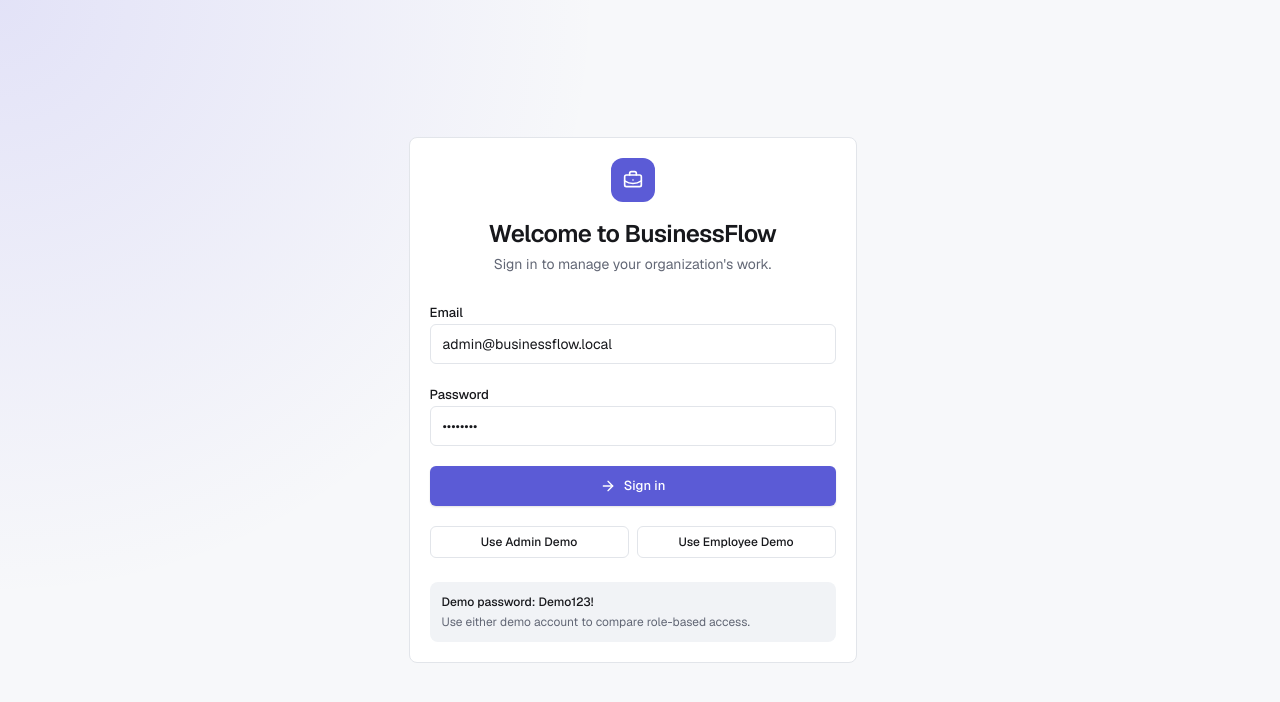
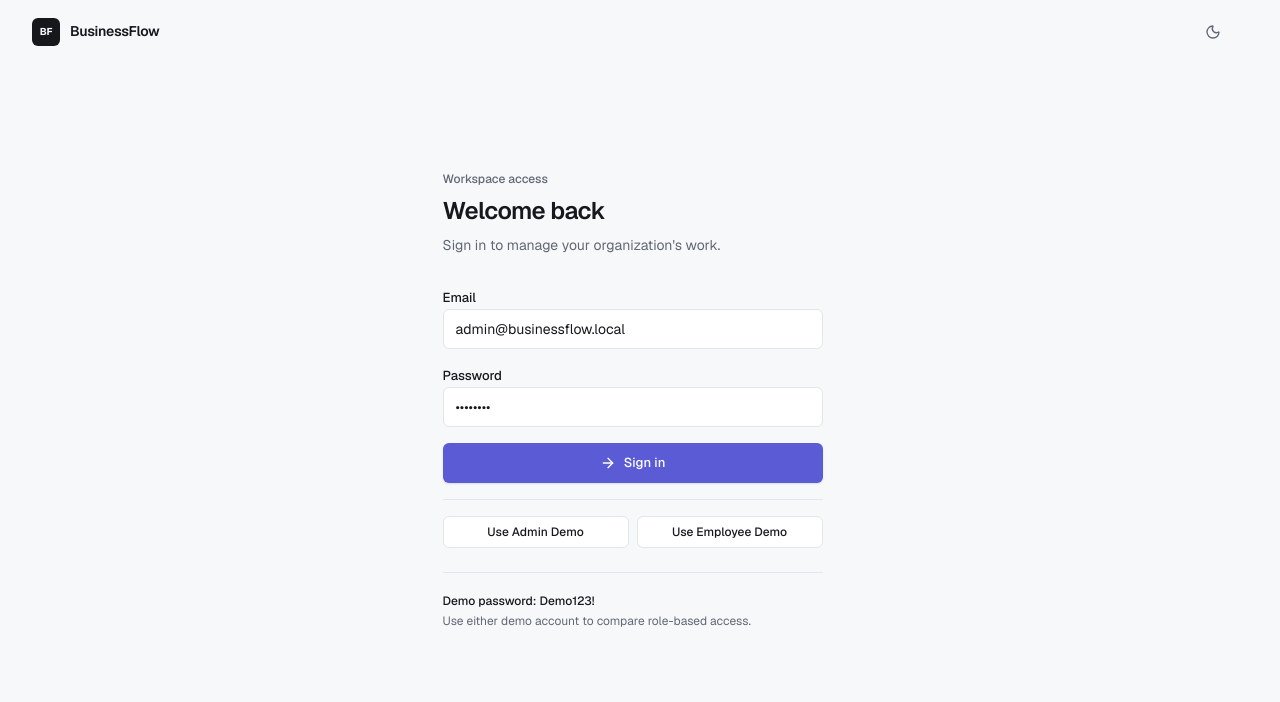
Before and after one commit to K-Kabak/businessflow, a Next.js app: page /login in a window 1280 px wide. Shown: the top 702 px of the page. Built offline with nearby package versions, Linux system fonts and the light colour scheme; no server answers.

Commit message:
feat: redesign authentication experience

```diff
--- a/src/app/(auth)/login/page.tsx
+++ b/src/app/(auth)/login/page.tsx
@@ -1,16 +1,9 @@
 import type { Metadata } from "next";
-import { BriefcaseBusiness } from "lucide-react";
 import { redirect } from "next/navigation";
 
 import { auth } from "@/auth";
 import { LoginForm } from "@/components/auth/login-form";
-import {
-  Card,
-  CardContent,
-  CardDescription,
-  CardHeader,
-  CardTitle,
-} from "@/components/ui/card";
+import { ThemeToggle } from "@/components/theme-toggle";
 
 export const metadata: Metadata = { title: "Sign in" };
 
@@ -18,20 +11,15 @@ export default async function LoginPage() {
   const session = await auth();
   if (session?.user) redirect("/dashboard");
   return (
-    <main className="grid min-h-screen place-items-center bg-[radial-gradient(circle_at_top_left,rgba(79,70,229,0.12),transparent_40%)] p-4">
-      <Card className="w-full max-w-md">
-        <CardHeader className="items-center pb-2 text-center">
-          <span className="bg-primary text-primary-foreground mb-3 flex size-11 items-center justify-center rounded-xl">
-            <BriefcaseBusiness className="size-5" />
-          </span>
-          <CardTitle className="text-2xl">Welcome to BusinessFlow</CardTitle>
-          <CardDescription>
-            Sign in to manage your organization&apos;s work.
-          </CardDescription>
-        </CardHeader>
-        <CardContent className="pt-5">
+    <main className="relative grid min-h-screen place-items-center px-5 py-16">
+      <header className="absolute top-0 right-0 left-0 flex h-16 items-center justify-between px-5 sm:px-8">
+        <div className="flex items-center gap-2.5 font-semibold tracking-[-0.02em]"><span className="bg-foreground text-background grid size-7 place-items-center rounded-md text-[10px] font-bold">BF</span>BusinessFlow</div>
+        <ThemeToggle />
+      </header>
+      <section className="w-full max-w-[380px]">
+          <div className="mb-8"><p className="text-muted-foreground mb-2 text-xs font-medium">Workspace access</p><h1 className="text-2xl font-semibold tracking-[-0.025em]">Welcome back</h1><p className="text-muted-foreground mt-2 text-sm">Sign in to manage your organization&apos;s work.</p></div>
           <LoginForm />
-          <div className="bg-muted text-muted-foreground mt-6 rounded-lg p-3 text-xs">
+          <div className="text-muted-foreground mt-6 border-t pt-5 text-xs">
             <p className="text-foreground font-medium">
               Demo password: Demo123!
             </p>
@@ -39,8 +27,7 @@ export default async function LoginPage() {
               Use either demo account to compare role-based access.
             </p>
           </div>
-        </CardContent>
-      </Card>
+      </section>
     </main>
   );
 }
--- a/src/components/auth/login-form.tsx
+++ b/src/components/auth/login-form.tsx
@@ -39,7 +39,7 @@ export function LoginForm() {
     }),
   );
   return (
-    <form onSubmit={submit} className="space-y-5">
+    <form onSubmit={submit} className="space-y-4">
       <Field label="Email" htmlFor="email" error={errors.email?.message}>
         <Input
           id="email"
@@ -68,7 +68,7 @@ export function LoginForm() {
         )}
         Sign in
       </Button>
-      <div className="grid grid-cols-2 gap-2">
+      <div className="grid grid-cols-2 gap-2 border-t pt-4">
         <Button
           type="button"
           variant="outline"
```
